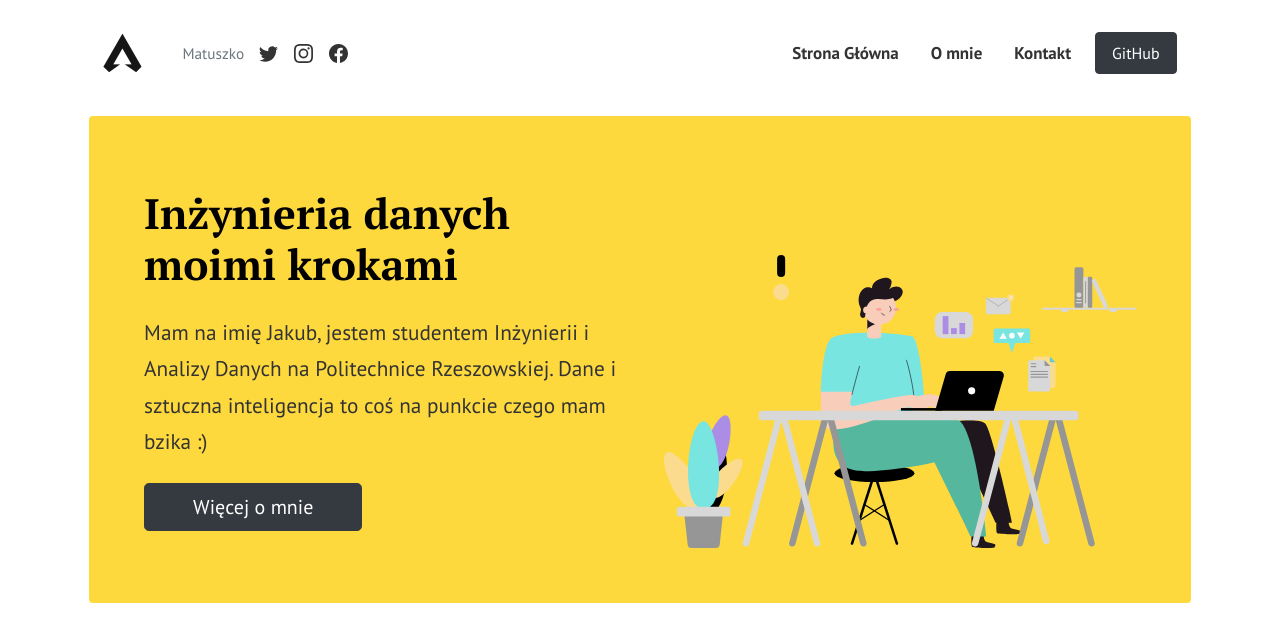
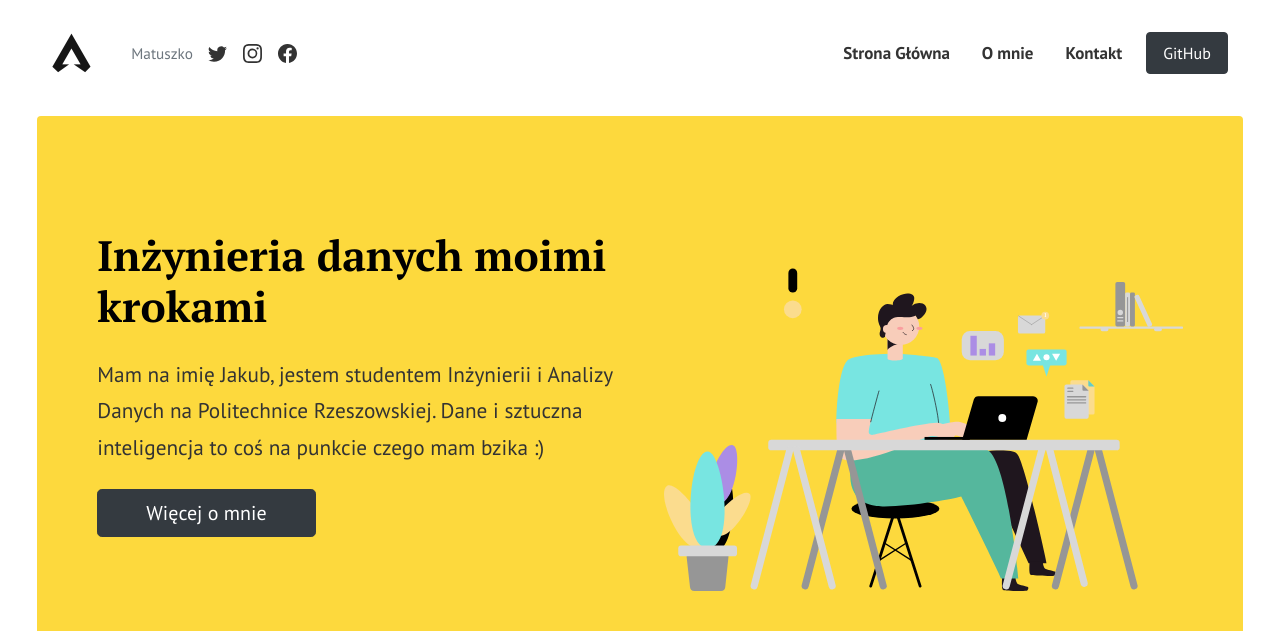
Before and after one commit to matuszko/matuszko.github.io, a Jekyll site: the page built from index.html, in a window 1280 px wide and 1400 px high. Shown: the top 631 px of the window. Built offline with Jekyll 4.4.1, drawn with Linux system fonts in a browser that asks for light colours; the list of posts is cut into pages by our own code; grey boxes are pictures that could not be loaded.

Commit message:
width repair on smaller screen

```diff
--- a/assets/css/theme.scss
+++ b/assets/css/theme.scss
@@ -32,9 +32,9 @@ body {
 }
 @media (max-width: 1366px) {
     .container-xl, .container-lg, .container-md, .container-sm, .container {
-        width:90%;
-        max-width:90%;
-        padding:0 25px;
+        width:95%;
+        max-width:95%;
+        padding:0 5px;
     }
 }
 main {min-height:500px;}
```
